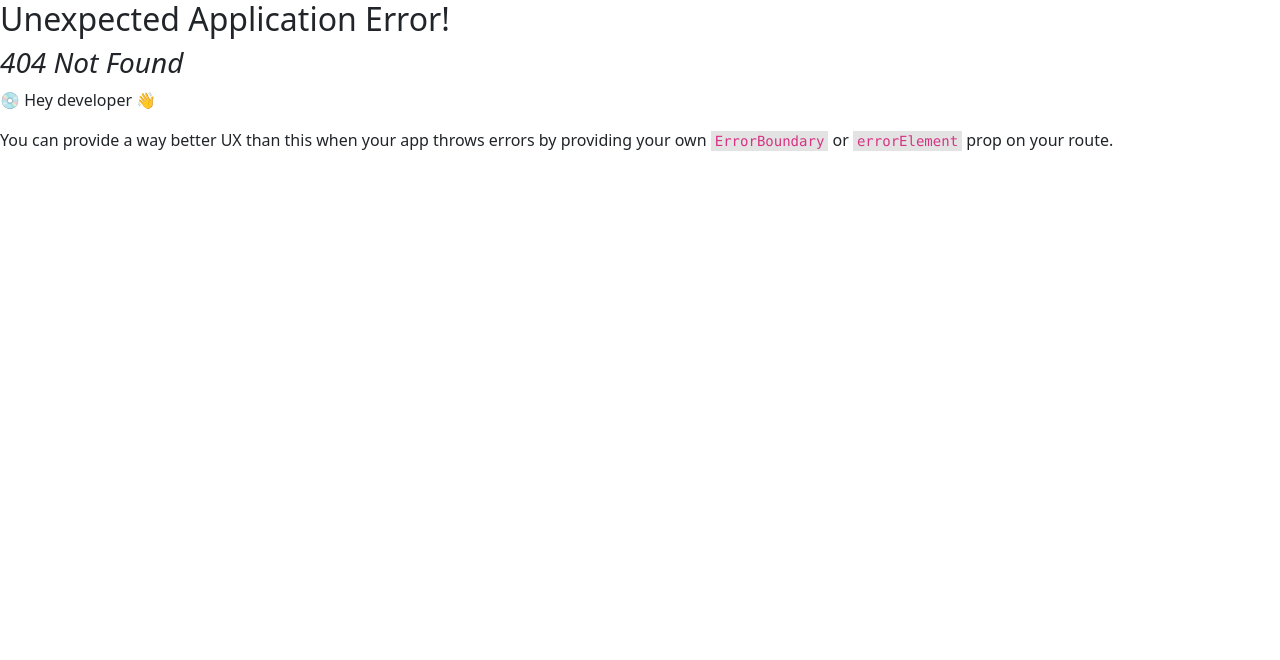
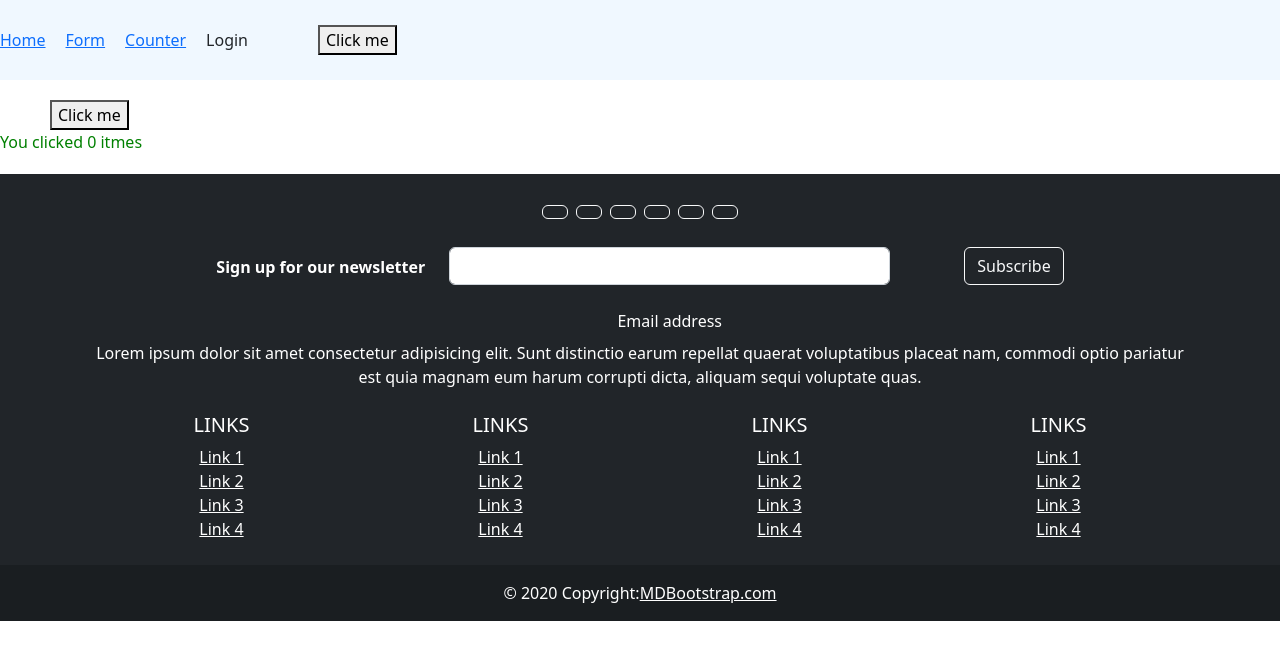
Before and after one commit to Tazim381/react-router, a React (Create React App) app: page /counter in a window 1280 px wide. Before the commit this address had no page. Shown: the top 660 px of the page. Built offline with nearby package versions, Linux system fonts and the light colour scheme.

Commit message:
counter added

```diff
--- a/src/component/Body.jsx
+++ b/src/component/Body.jsx
@@ -9,7 +9,6 @@ export default function Body() {
 
   return (
     <div>
-
     <Card style={{ width: '18rem' }}>
       <Card.Img variant="top" src={cardimage} width={'200px'} height={'150px'} />
       <Card.Body>
--- /dev/null
+++ b/src/component/Counter.jsx
@@ -0,0 +1,20 @@
+import { useEffect, useState } from "react";
+
+function Counter() {
+
+    const [counter,setCounter] = useState(0);
+    const handleOnclick= (event)=>{
+        const count =event.target.value;
+        setCounter(counter+1);
+        console.log(counter);
+    }
+    return(
+
+        <div>
+            <button onClick={handleOnclick}>Click me</button>
+            <p style={{color:'green'}}> You clicked  {counter} itmes</p>
+        </div>
+
+    )
+}
+export default Counter;
--- a/src/component/navbar.jsx
+++ b/src/component/navbar.jsx
@@ -11,8 +11,8 @@ export default function Navbar() {
         <Link to="/form">
           <div>Form</div>
         </Link>
-        <Link to="/form">
-          <div>Download</div>
+        <Link to="/counter">
+          <div>Counter</div>
         </Link>
         <div>Login</div>
         <div>
--- a/src/index.js
+++ b/src/index.js
@@ -7,6 +7,7 @@ import App from "./App";
 import * as ReactDOM from "react-dom";
 import InputForm from "./component/Form";
 import BodyPrint from "./component/BodyPrint";
+import Counter from "./component/Counter";
 const router = createBrowserRouter([
   {
     path: "/",
@@ -24,6 +25,10 @@ const router = createBrowserRouter([
         path: "/bodyPrint",
         element: <BodyPrint />,
       },
+      {
+        path: "/counter",
+        element: <Counter/>,
+      },
     ],
   },
 ]);
```
